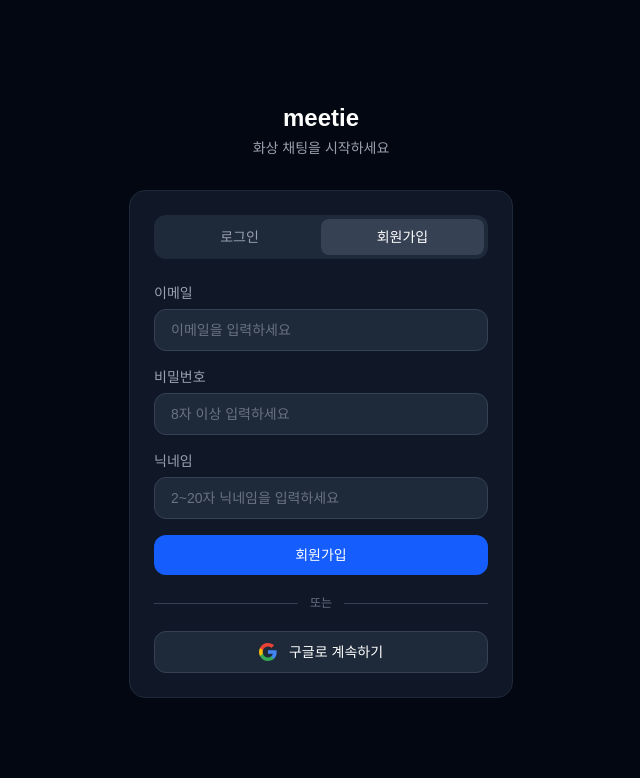
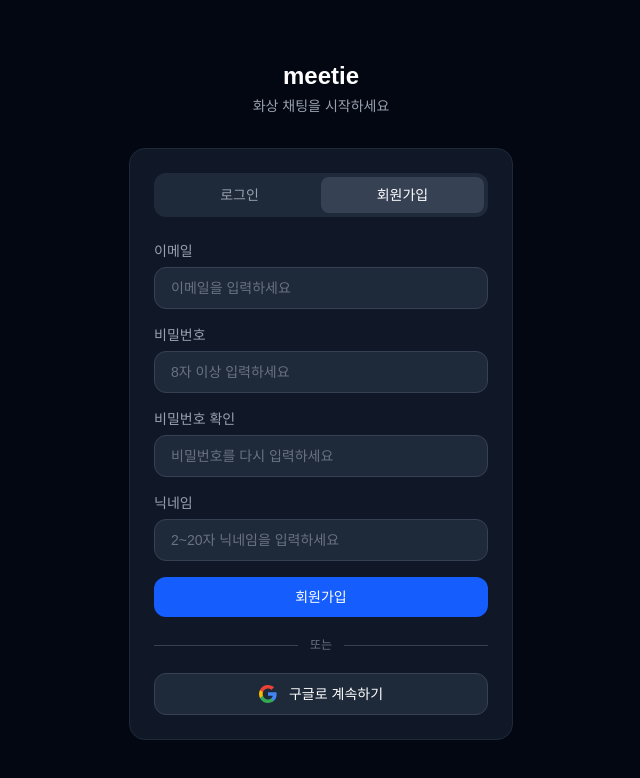
Before and after one commit to Johnyworld/meetie, a Next.js app: page /login in a window 1280 px wide. Both pictures are taken after a click on the button "회원가입". Shown: the top 778 px of the page, without its empty margins (319-959 px from the left). Built offline with nearby package versions, Linux system fonts and the light colour scheme; no server answers.

Commit message:
fix: 비밀번호 확인 필드 누락분 추가

```diff
--- a/src/components/features/auth/RegisterForm.tsx
+++ b/src/components/features/auth/RegisterForm.tsx
@@ -10,10 +10,12 @@ export function RegisterForm() {
   const [email, setEmail] = useState('');
   const [password, setPassword] = useState('');
   const [nickname, setNickname] = useState('');
+  const [confirmPassword, setConfirmPassword] = useState('');
   const [error, setError] = useState('');
 
   const validate = () => {
     if (password.length < 8) return '비밀번호는 8자 이상이어야 합니다.';
+    if (password !== confirmPassword) return '비밀번호가 일치하지 않습니다.';
     if (!nickname.trim()) return '닉네임을 입력해주세요.';
     if (nickname.trim().length < 2 || nickname.trim().length > 20) return '닉네임은 2~20자여야 합니다.';
     return null;
@@ -68,6 +70,17 @@ export function RegisterForm() {
         />
       </div>
       <div>
+        <label className="mb-1.5 block text-sm text-gray-400">비밀번호 확인</label>
+        <input
+          type="password"
+          value={confirmPassword}
+          onChange={(e) => setConfirmPassword(e.target.value)}
+          required
+          placeholder="비밀번호를 다시 입력하세요"
+          className="w-full rounded-xl border border-gray-700 bg-gray-800 px-4 py-2.5 text-sm text-white placeholder-gray-500 outline-none focus:border-blue-500"
+        />
+      </div>
+      <div>
         <label className="mb-1.5 block text-sm text-gray-400">닉네임</label>
         <input
           type="text"
```
Also changed, not shown: .bkit/state/pdca-status.json.
